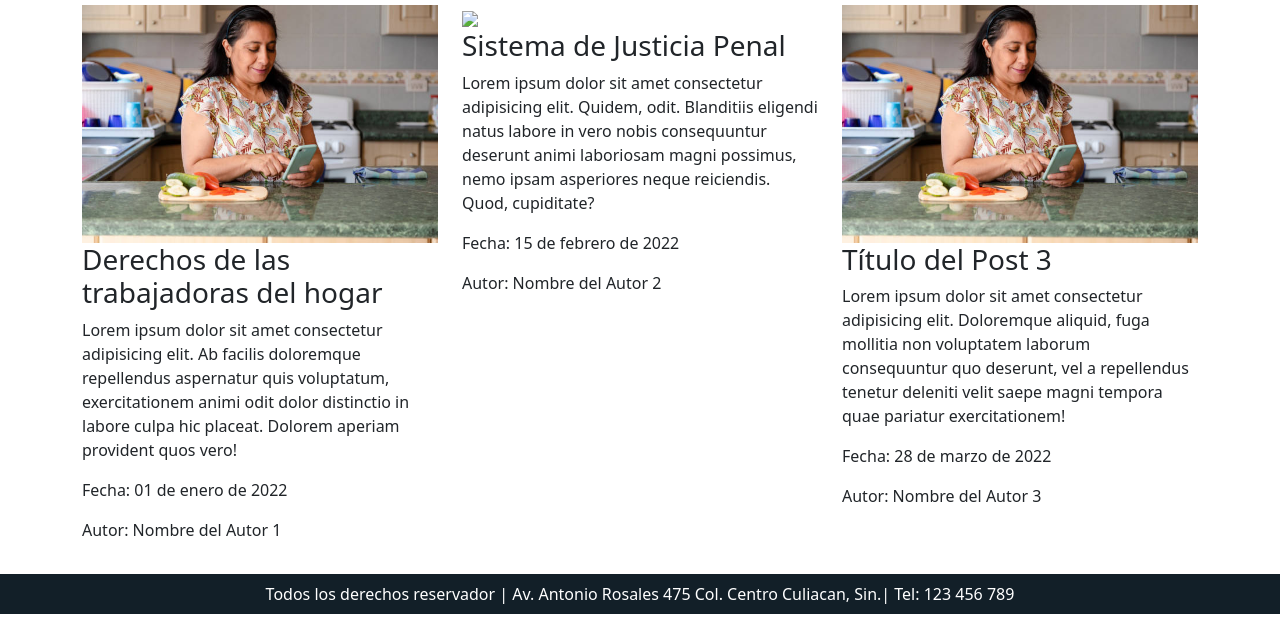
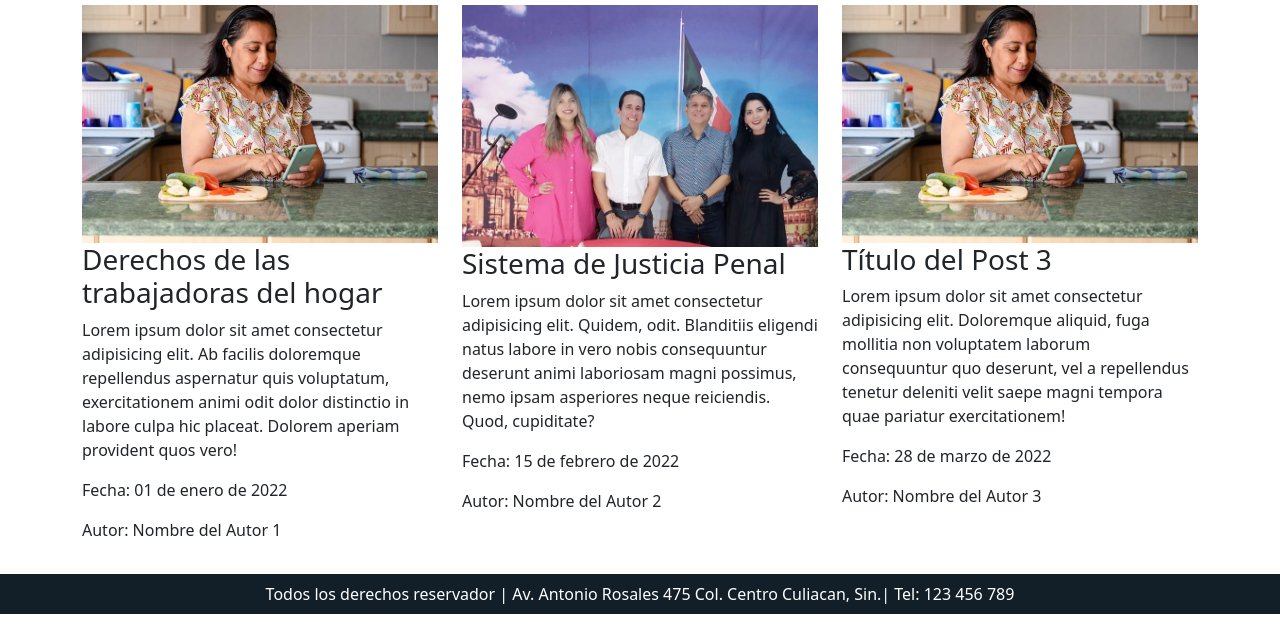
Before and after one commit to MaribellaGraphics/3ra-entreta-EJTMS1, a website: page Blog.html in a window 1280 px wide. Shown: the part 159-800 px from the top of the page. Drawn offline with nearby package versions, Linux system fonts and the light colour scheme.

Commit message:
Update Blog.html

```diff
--- a/Blog.html
+++ b/Blog.html
@@ -77,7 +77,7 @@
        </div>
        <div class="col-md-4">
          <div class="post">
-           <img src="Image/blog/Sistemadejusticiapenal.png alt="Imagen 2" class="img-fluid">
+           <img src="Image/blog/Sistemadejusticiapenal.png" alt="Imagen 2" class="img-fluid">
            <h3 class="post-title">Sistema de Justicia Penal</h3>
            <p class="descrip">Lorem ipsum dolor sit amet consectetur adipisicing elit. Quidem, odit. Blanditiis eligendi natus labore in vero nobis consequuntur deserunt animi laboriosam magni possimus, nemo ipsam asperiores neque reiciendis. Quod, cupiditate?  </p>
            <p class="post-date">Fecha: 15 de febrero de 2022</p>
```
